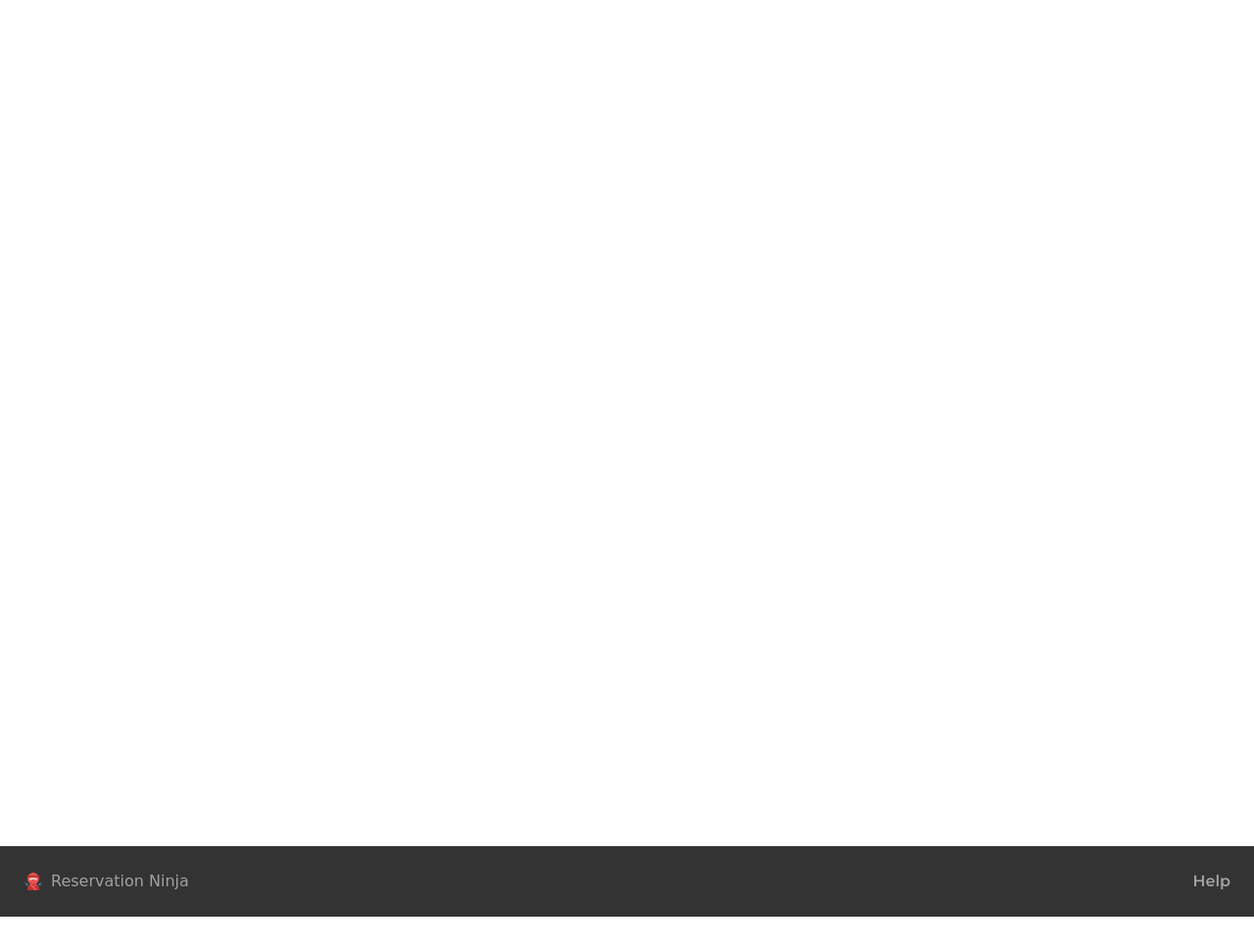
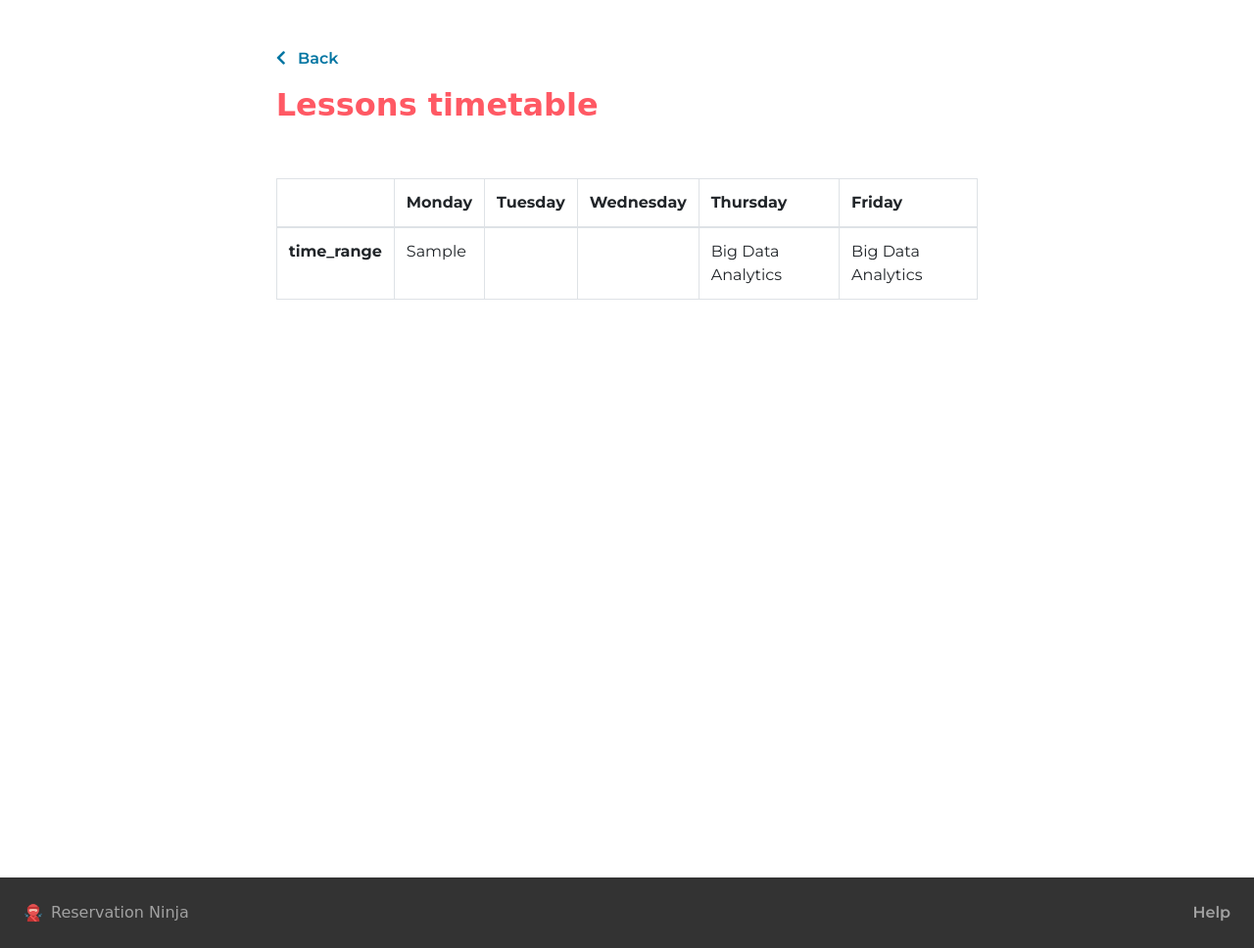
Before and after one commit to mattiolato98/reservation-ninja, a Django app: template reservation_management/templates/reservation_management/lesson_timetable.html in a window 1280 px wide. Shown: the whole page at 98% size. Before the commit the page ends 936 px from the top, so only its background shows below. Run offline with Django 3.2, Linux system fonts and the light colour scheme; the template is opened without the code that fills it: most values are stand-ins (such as "Sample title", 1, 10 or a date in 2020); some libraries are stand-ins or nearby versions; some web fonts are replaced.

Commit message:
Started lesson_timetable template

```diff
--- a/reservation_management/templates/reservation_management/lesson_timetable.html
+++ b/reservation_management/templates/reservation_management/lesson_timetable.html
@@ -1 +1,50 @@
 {% extends 'base.html' %}
+{% load i18n %}
+
+{% block title %}{{ block.super }} {% translate "Timetable" %}{% endblock %}
+
+{% block content %}
+    <div class="site-box">
+        <div class="row justify-content-center mt-5">
+            <div class="col-lg-7 col-md-9 col-12 d-flex justify-content-between align-items-center">
+                <a href="{% url 'reservation_management:reservation-list' %}" class="font-6 site-blue-text">
+                    <i class="fas fa-chevron-left mr-2"></i>
+                    Back
+                </a>
+            </div>
+        </div>
+        <div class="row justify-content-center mt-3 mb-5">
+            <div class="col-lg-7 col-md-9 col-12">
+                <h2 class="logo-font site-color">{% translate "Lessons timetable" %}</h2>
+            </div>
+        </div>
+        <div class="row justify-content-center">
+            <div class="col-lg-7 col-md-9 col-12">
+                <table class="table table-bordered">
+                    <thead>
+                    <tr>
+                        <th scope="col"></th>
+                        <th scope="col">{% translate "Monday" %}</th>
+                        <th scope="col">{% translate "Tuesday" %}</th>
+                        <th scope="col">{% translate "Wednesday" %}</th>
+                        <th scope="col">{% translate "Thursday" %}</th>
+                        <th scope="col">{% translate "Friday" %}</th>
+                    </tr>
+                    </thead>
+                    <tbody>
+                    {% for time_range, days_lessons in lessons.items %}
+                    <tr>
+                        <th scope="row">time_range</th>
+                        <td>{{ days_lessons }}</td>
+                        <td></td>
+                        <td></td>
+                        <td>Big Data Analytics</td>
+                        <td>Big Data Analytics</td>
+                    </tr>
+                    {% endfor %}
+                    </tbody>
+                </table>
+            </div>
+        </div>
+    </div>
+{% endblock %}
```
